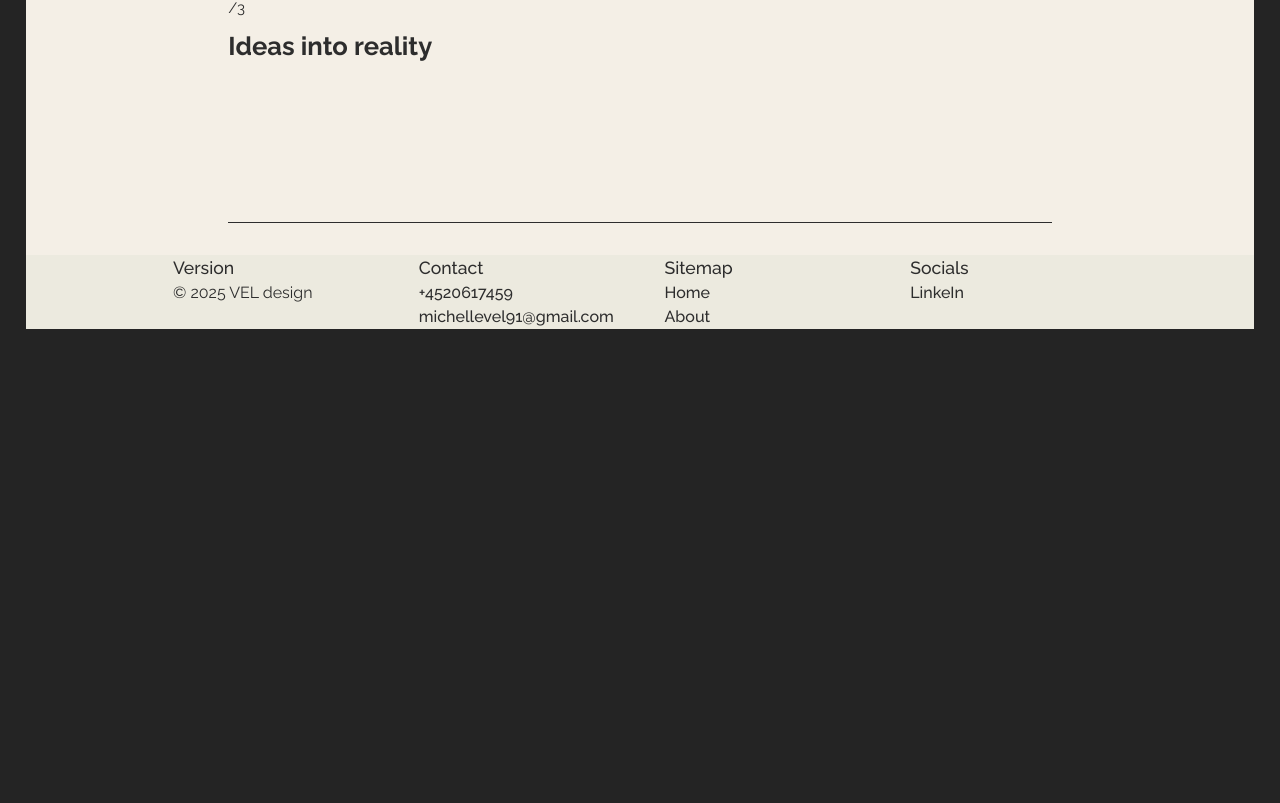
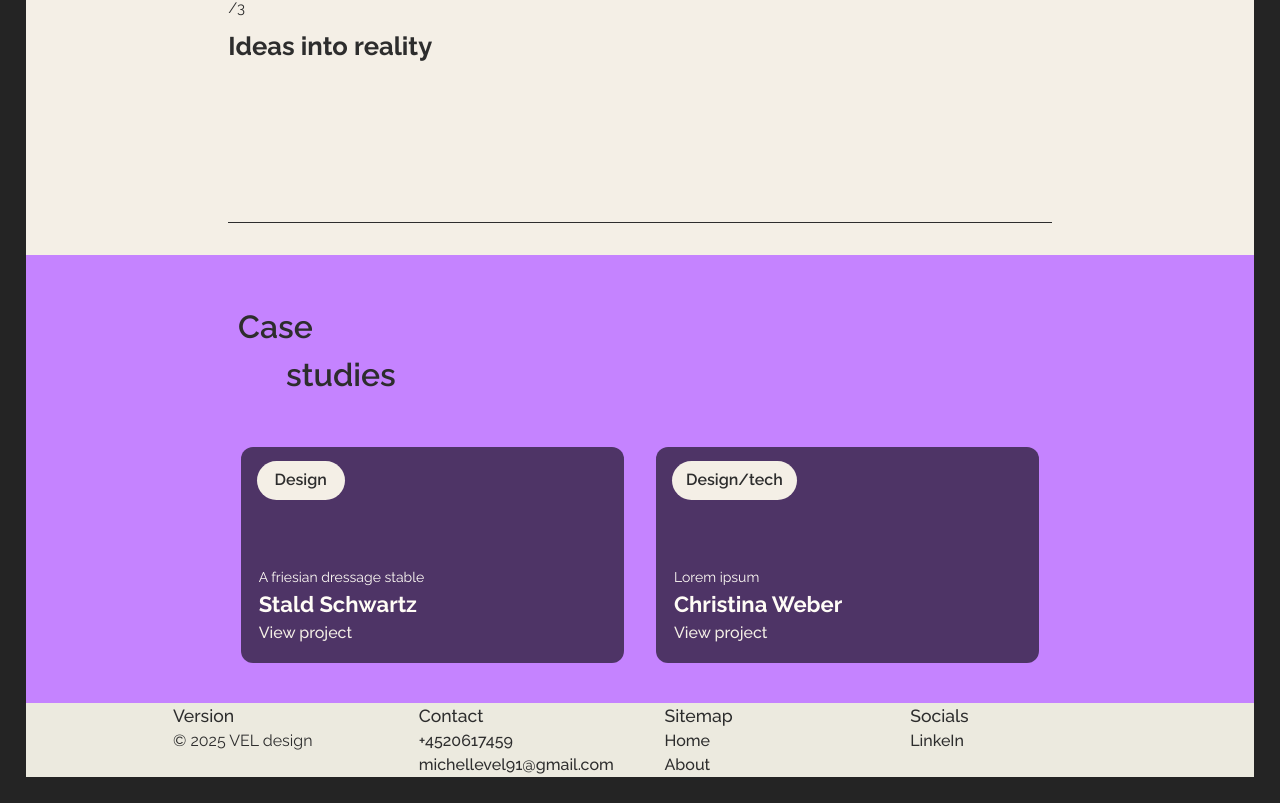
Before and after one commit to Enebye91/NewPortfolio, a React (Vite) app in the folder portfolio/: page / in a window 1280 px wide. Shown: the part 1466-2269 px from the top of the page. Before the commit the page ends 1821 px from the top, so only its background shows below. Built offline with nearby package versions, Linux system fonts and the light colour scheme; a web font is replaced by a local one.

Commit message:
Opstart på case section. Landingpage

```diff
--- /dev/null
+++ b/portfolio/src/components/CaseCard.jsx
@@ -0,0 +1,27 @@
+import { Link } from "react-router-dom";
+import "../styles/case_card.css";
+
+// import arrowImage from "../assets/right-arrow.png";
+
+export default function CaseCard({ project }) {
+  return (
+    <article
+      className="case_container"
+      //   style={{ backgroundImage: `url(${project.image})` }}
+    >
+      <div className="case_item">
+        <p>{project.project}</p>
+      </div>
+
+      <div className="case_company">
+        <p>{project.description}</p>
+        <h3>{project.title}</h3>
+
+        <Link to={project.link} className="project_link">
+          View project
+          {/* <img src={arrowImage} alt="Arrow" className="arrow_image" /> */}
+        </Link>
+      </div>
+    </article>
+  );
+}
--- /dev/null
+++ b/portfolio/src/components/Front_casestudies.jsx
@@ -0,0 +1,26 @@
+import "../styles/front_casestudies.css";
+import { Cases } from "../data/Cases.jsx";
+import CaseCard from "../components/CaseCard";
+// import { useState } from "react";
+
+export default function FrontCase() {
+  // const [isVisible, setIsVisible] = useState(false)
+  return (
+    <>
+      <section className="frontcase_wrapper">
+        <article className="frontcase_container">
+          <div className="frontcase_headline">
+            <span>Case </span>
+            <span>studies</span>
+          </div>
+        </article>
+
+        <section className="case_wrapper">
+          {Cases.map((item) => (
+            <CaseCard key={item.id} project={item} />
+          ))}
+        </section>
+      </section>
+    </>
+  );
+}
--- /dev/null
+++ b/portfolio/src/data/Cases.jsx
@@ -0,0 +1,15 @@
+export const Cases = [
+  {
+    id: 1,
+    project: "Design",
+    description: "A friesian dressage stable",
+    title: "Stald Schwartz",
+  },
+
+  {
+    id: 2,
+    project: "Design/tech",
+    description: "Lorem ipsum",
+    title: "Christina Weber",
+  },
+];
--- a/portfolio/src/pages/Home.jsx
+++ b/portfolio/src/pages/Home.jsx
@@ -1,11 +1,13 @@
 import Hero from "../components/Hero_section";
 import Services from "../components/Services.jsx";
+import FrontCase from "../components/Front_casestudies.jsx";
 
 export default function Home() {
   return (
     <>
       <Hero />
       <Services />
+      <FrontCase />
     </>
   );
 }
--- /dev/null
+++ b/portfolio/src/styles/case_card.css
@@ -0,0 +1,60 @@
+.case_company {
+  display: flex;
+  flex-direction: column;
+  justify-content: flex-end;
+  min-height: 180px;
+  padding: 18px;
+}
+
+.case_company p {
+  margin: 0;
+  color: var(--white);
+  z-index: 100;
+  font-size: 14px;
+}
+
+.case_company p a {
+  text-decoration: none;
+  color: var(--white);
+  font-size: 14px;
+  line-height: 1.4;
+}
+
+.case_company h3 {
+  font-size: 22px;
+  color: var(--white);
+  margin: 0;
+  z-index: 100;
+}
+
+.project_link {
+  color: var(--cream);
+  width: fit-content;
+  display: flex;
+  align-items: center;
+  gap: 10px;
+  z-index: 1000;
+  transition: transform 0.3s ease;
+}
+
+/*
+.arrow_image {
+  width: 16px;
+  height: 16px;
+  filter: brightness(0) invert(1);
+  transition: transform 0.3s ease;
+}
+
+.project-link:hover .arrow_image {
+  transform: translateX(6px);
+}
+
+.project-link:active .arrow_image {
+  transform: translateX(-6px);
+} */
+
+@media (min-width: 768px) {
+  .case_container {
+    width: 48%;
+  }
+}
--- /dev/null
+++ b/portfolio/src/styles/front_casestudies.css
@@ -0,0 +1,138 @@
+.frontcase_wrapper {
+  background-color: var(--purple);
+  display: flex;
+  flex-direction: column;
+  justify-content: center;
+  align-items: center;
+}
+
+.frontcase_container {
+  display: flex;
+  flex-direction: column;
+  width: 90%;
+}
+
+.frontcase_headline {
+  font-size: clamp(2rem, 2vw, 3rem);
+  font-weight: 600;
+  margin: 0;
+}
+
+.frontcase_headline span {
+  display: block;
+}
+
+.frontcase_headline span:last-child {
+  margin-left: 1.5em;
+}
+
+.case_wrapper {
+  width: 100%;
+  height: 100%;
+  display: flex;
+  flex-direction: column;
+  align-items: center;
+}
+
+.case_container {
+  position: relative;
+  background-position: center;
+  background-size: cover;
+  width: 90%;
+  max-width: 700px;
+  aspect-ratio: 16 / 9;
+  border-radius: 12px;
+  display: flex;
+  flex-direction: column;
+  justify-content: center;
+  transition: border-radius 0.3s ease;
+  margin-bottom: 40px;
+}
+
+.case_container::before {
+  content: "";
+  position: absolute;
+  top: 0;
+  left: 0;
+  width: 100%;
+  height: 100%;
+  background: rgba(0, 0, 0, 0.6);
+  border-radius: inherit;
+}
+
+.case_container:hover {
+  border-radius: 20px;
+  transform: scale(1.02);
+  transition: transform 0.3s ease;
+}
+
+.case_item {
+  min-width: 60px;
+  max-width: 150px;
+  height: 35px;
+  padding: 2px 14px;
+  background-color: var(--cream);
+  border-radius: 24px;
+  display: flex;
+  justify-content: center;
+  align-items: center;
+  text-align: center;
+  font-size: 14px;
+  font-weight: 600;
+  z-index: 100;
+  position: absolute;
+  left: 16px;
+  top: 14px;
+  transition: all 0.3s ease;
+}
+
+.case_item:hover {
+  animation: animate 0.6s;
+}
+
+@keyframes animate {
+  25% {
+    transform: scale(0.8, 1.3);
+  }
+  50% {
+    transform: scale(1.1, 0.8);
+  }
+}
+
+.case_item.expanded {
+  animation: jellyEffect 0.3s ease;
+}
+
+@keyframes jellyEffect {
+  0% {
+    transform: scale(1);
+  }
+  50% {
+    transform: scale(1.1);
+  }
+  100% {
+    transform: scale(1);
+  }
+}
+
+@media (min-width: 768px) {
+  .frontcase_container {
+    display: grid;
+    grid-template-columns: repeat(15, 1fr);
+    grid-template-rows: repeat(4, 1fr);
+    width: 80%;
+  }
+
+  .frontcase_headline {
+    grid-column: 2/4;
+    grid-row: 2/4;
+    padding-left: 1.5rem;
+    height: 30%;
+  }
+
+  .case_wrapper {
+    width: 65%;
+    flex-direction: row;
+    justify-content: space-between;
+  }
+}
```
